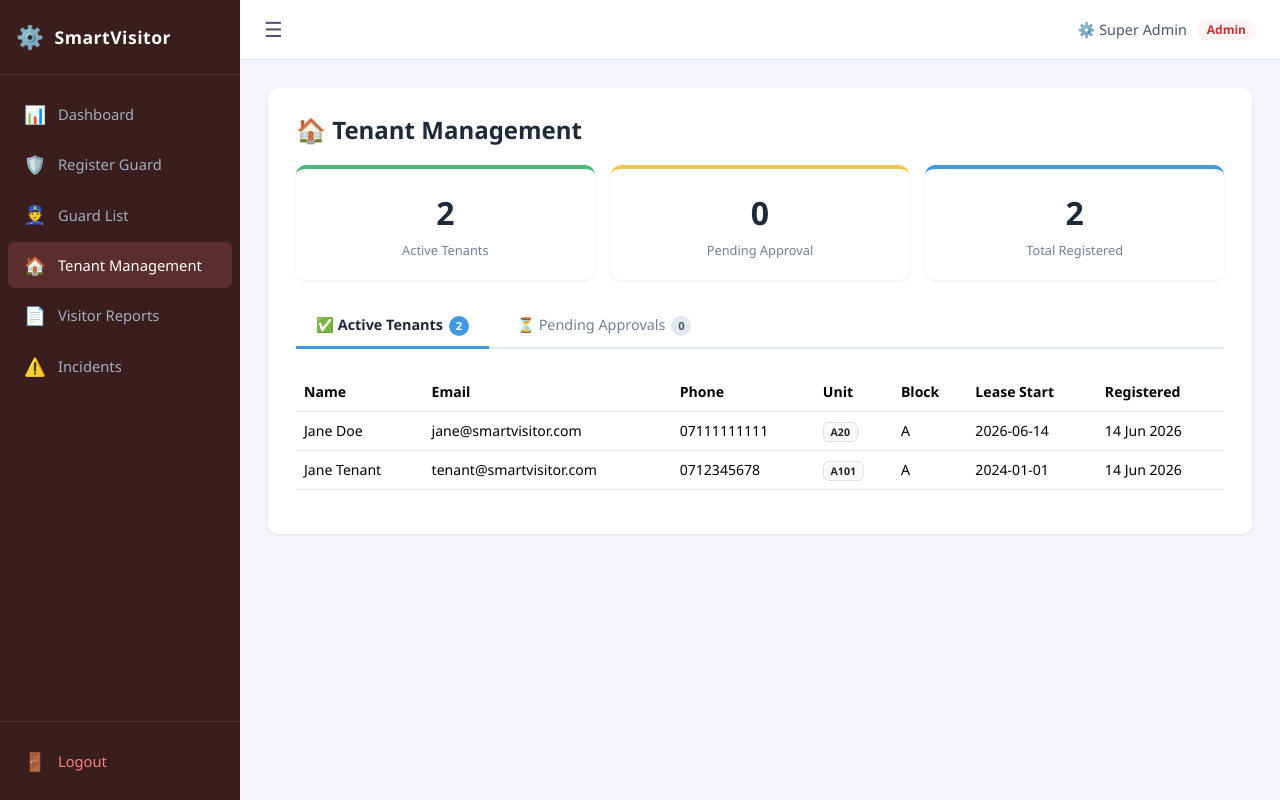
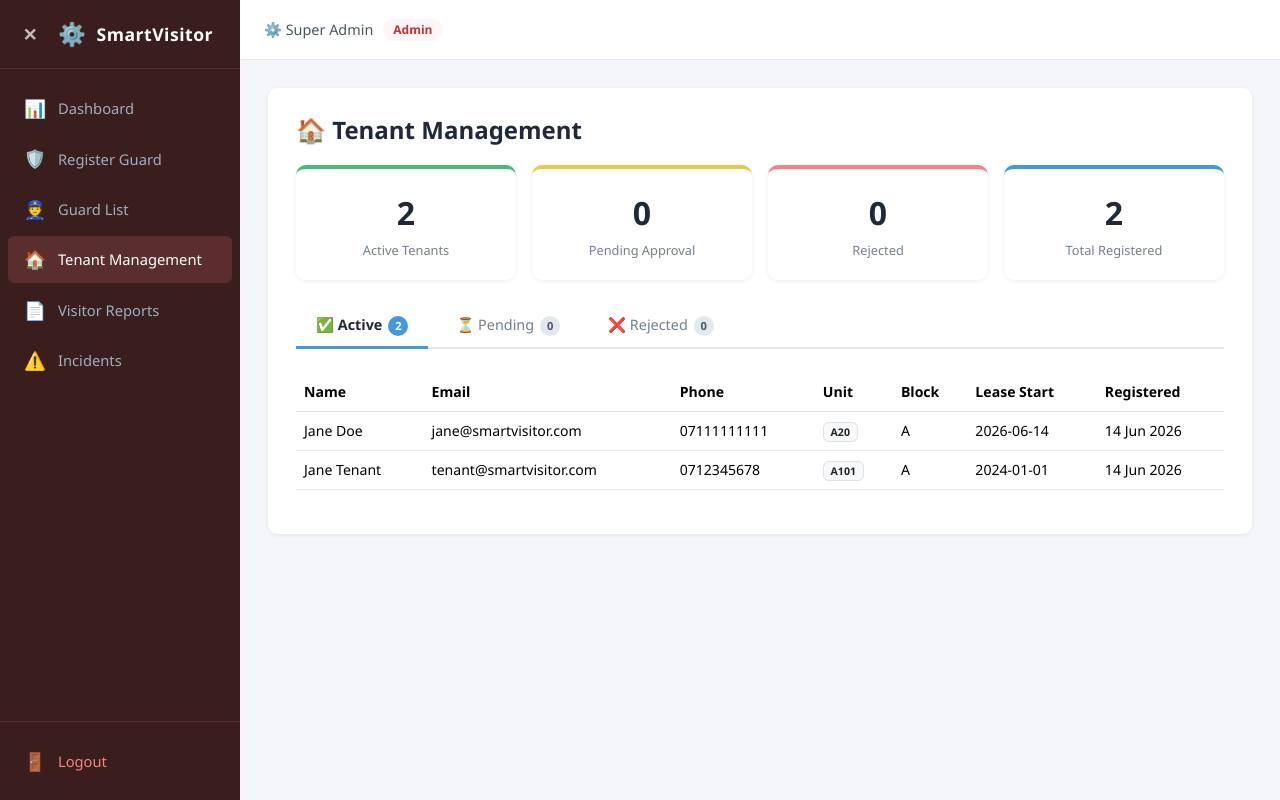
Before and after one commit to davejohnnie/smartvisitor_evms, a Laravel app: page /admin/tenants in a window 1280 px wide. Run offline with Laravel 12, Linux system fonts and the light colour scheme; a user stored in the database is signed in; data comes from the database, SQL or seed files in the repository; style sheets or scripts are compiled from the project's sources; parts of the project's set-up code (start-up, migrations or seed data) failed here and were passed over; some libraries are stand-ins or nearby versions.

Commit message:
latest changes to the system

```diff
--- a/app/Http/Controllers/AdminController.php
+++ b/app/Http/Controllers/AdminController.php
@@ -191,9 +191,16 @@ class AdminController extends Controller
             ->orderBy('created_at', 'desc')
             ->get();
 
+        $rejectedTenants = \App\Models\User::with('tenant')
+            ->where('role', 'tenant')
+            ->where('status', 'rejected')
+            ->orderBy('created_at', 'desc')
+            ->get();
+
         return Inertia::render('Admin/TenantManagement', [
-            'activeTenants'  => $activeTenants,
-            'pendingTenants' => $pendingTenants,
+            'activeTenants'   => $activeTenants,
+            'pendingTenants'  => $pendingTenants,
+            'rejectedTenants' => $rejectedTenants,
         ]);
     }
 
@@ -218,4 +225,33 @@ class AdminController extends Controller
         return redirect()->route('admin.tenants')
             ->with('success', "{$user->name}'s account has been approved and they have been notified via SMS.");
     }
+    public function rejectTenant(Request $request, $id)
+    {
+        $user = \App\Models\User::findOrFail($id);
+
+        if ($user->role !== 'tenant') {
+            return back()->with('error', 'This user is not a tenant.');
+        }
+
+        if ($user->isApproved()) {
+            return back()->with('error', 'This tenant is already approved and cannot be rejected.');
+        }
+
+        $request->validate([
+            'reason' => 'nullable|string|max:255',
+        ]);
+
+        $user->update(['status' => 'rejected']);
+
+        // Optional SMS to notify tenant of rejection
+        // $tenantPhone = $user->tenant?->phone_number;
+        // if ($tenantPhone) {
+        //     $sms     = new \App\Services\SmsService();
+        //     $message = "SmartVisitor: Your registration was not approved. Please contact estate management for assistance.";
+        //     $sms->send($tenantPhone, $message);
+        // }
+
+        return redirect()->route('admin.tenants')
+            ->with('success', "{$user->name}'s registration has been rejected.");
+    }
 }
--- a/resources/css/smartvisitor.css
+++ b/resources/css/smartvisitor.css
@@ -26,11 +26,19 @@
     display: flex;
     align-items: center;
     gap: 10px;
-    padding: 20px 16px;
+    padding: 16px 12px;
     border-bottom: 1px solid #2e3f52;
     font-size: 1.1rem;
     font-weight: 700;
     letter-spacing: 0.5px;
+}
+
+.sv-brand-content {
+    display: flex;
+    align-items: center;
+    gap: 10px;
+    flex: 1;
+    min-width: 0;
 }
 
 .brand-icon { font-size: 1.4rem; }
@@ -111,9 +119,23 @@
 .sidebar-toggle {
     background: none;
     border: none;
-    font-size: 1.3rem;
+    font-size: 1.1rem;
     cursor: pointer;
-    color: #4a5568;
+    color: rgba(255, 255, 255, 0.7);
+    padding: 8px;
+    border-radius: 6px;
+    transition: background 0.2s, color 0.2s;
+    display: flex;
+    align-items: center;
+    justify-content: center;
+    width: 36px;
+    height: 36px;
+    flex-shrink: 0;
+}
+
+.sidebar-toggle:hover {
+    background: rgba(255, 255, 255, 0.1);
+    color: #fff;
 }
 
 .topbar-user {
--- a/resources/js/Layouts/AdminLayout.jsx
+++ b/resources/js/Layouts/AdminLayout.jsx
@@ -9,7 +9,6 @@ export default function AdminLayout({ children }) {
     const isActive = (routeName) =>
         currentUrl === route(routeName, undefined, false);
 
-    // Auto-close sidebar on small screens after navigating
     useEffect(() => {
         if (window.innerWidth <= 768) {
             setSidebarOpen(false);
@@ -18,19 +17,25 @@ export default function AdminLayout({ children }) {
 
     return (
         <div className="sv-wrapper">
-            {/* Mobile backdrop */}
             <div
                 className={`sidebar-backdrop ${sidebarOpen ? "show" : ""}`}
                 onClick={() => setSidebarOpen(false)}
             />
 
-            <aside
-                className={`sv-sidebar admin-sidebar ${sidebarOpen ? "open" : "closed"}`}
-            >
+            <aside className={`sv-sidebar admin-sidebar ${sidebarOpen ? "open" : "closed"}`}>
                 <div className="sv-brand">
-                    <span className="brand-icon">⚙️</span>
+                    <button
+                        className="sidebar-toggle"
+                        onClick={() => setSidebarOpen(!sidebarOpen)}
+                        title={sidebarOpen ? "Collapse sidebar" : "Expand sidebar"}
+                    >
+                        {sidebarOpen ? "✕" : "☰"}
+                    </button>
                     {sidebarOpen && (
-                        <span className="brand-name">SmartVisitor</span>
+                        <div className="sv-brand-content">
+                            <span className="brand-icon">⚙️</span>
+                            <span className="brand-name">SmartVisitor</span>
+                        </div>
                     )}
                 </div>
 
@@ -56,7 +61,6 @@ export default function AdminLayout({ children }) {
                         <span className="nav-icon">👮</span>
                         {sidebarOpen && <span>Guard List</span>}
                     </Link>
-
                     <Link
                         href={route("admin.tenants")}
                         className={`sv-nav-link ${isActive("admin.tenants") ? "active" : ""}`}
@@ -64,7 +68,6 @@ export default function AdminLayout({ children }) {
                         <span className="nav-icon">🏠</span>
                         {sidebarOpen && <span>Tenant Management</span>}
                     </Link>
-
                     <Link
                         href={route("admin.reports")}
                         className={`sv-nav-link ${isActive("admin.reports") ? "active" : ""}`}
@@ -96,18 +99,11 @@ export default function AdminLayout({ children }) {
 
             <div className="sv-main">
                 <header className="sv-topbar">
-                    <button
-                        className="sidebar-toggle"
-                        onClick={() => setSidebarOpen(!sidebarOpen)}
-                    >
-                        ☰
-                    </button>
                     <div className="topbar-user">
                         <span>⚙️ {auth.user.name}</span>
                         <span className="role-badge admin-badge">Admin</span>
                     </div>
                 </header>
-
                 <main className="sv-content">{children}</main>
             </div>
         </div>
--- a/resources/js/Pages/Admin/TenantManagement.jsx
+++ b/resources/js/Pages/Admin/TenantManagement.jsx
@@ -1,21 +1,27 @@
-import { Head, router, usePage } from "@inertiajs/react";
-import AdminLayout from "@/Layouts/AdminLayout";
-import { useState } from "react";
+import { Head, router, usePage } from '@inertiajs/react';
+import AdminLayout from '@/Layouts/AdminLayout';
+import { useState } from 'react';
 
-export default function TenantManagement({ activeTenants, pendingTenants }) {
+export default function TenantManagement({ activeTenants = [], pendingTenants = [], rejectedTenants = [] }) {
     const { flash } = usePage().props;
     const [activeTab, setActiveTab] = useState(
-        pendingTenants.length > 0 ? "pending" : "active",
+        pendingTenants.length > 0 ? 'pending' : 'active'
     );
 
     const handleApprove = (id, name) => {
         if (confirm(`Approve ${name}'s account?`)) {
-            router.patch(route("admin.tenants.approve", id));
+            router.patch(route('admin.tenants.approve', id));
+        }
+    };
+
+    const handleReject = (id, name) => {
+        if (confirm(`Reject ${name}'s registration?`)) {
+            router.patch(route('admin.tenants.reject', id));
         }
     };
 
     const formatDate = (d) =>
-        new Date(d).toLocaleDateString("en-KE", { dateStyle: "medium" });
+        new Date(d).toLocaleDateString('en-KE', { dateStyle: 'medium' });
 
     return (
         <>
@@ -25,9 +31,7 @@ export default function TenantManagement({ activeTenants, pendingTenants }) {
                 <h4 className="page-title">🏠 Tenant Management</h4>
 
                 {flash?.success && (
-                    <div className="alert alert-success mb-4">
-                        {flash.success}
-                    </div>
+                    <div className="alert alert-success mb-4">{flash.success}</div>
                 )}
                 {flash?.error && (
                     <div className="alert alert-danger mb-4">{flash.error}</div>
@@ -36,20 +40,20 @@ export default function TenantManagement({ activeTenants, pendingTenants }) {
                 {/* Summary Cards */}
                 <div className="stats-grid mb-4">
                     <div className="stat-card stat-green">
-                        <span className="stat-number">
-                            {activeTenants.length}
-                        </span>
+                        <span className="stat-number">{activeTenants.length}</span>
                         <span className="stat-label">Active Tenants</span>
                     </div>
                     <div className="stat-card stat-yellow">
-                        <span className="stat-number">
-                            {pendingTenants.length}
-                        </span>
+                        <span className="stat-number">{pendingTenants.length}</span>
                         <span className="stat-label">Pending Approval</span>
+                    </div>
+                    <div className="stat-card stat-red">
+                        <span className="stat-number">{rejectedTenants.length}</span>
+                        <span className="stat-label">Rejected</span>
                     </div>
                     <div className="stat-card stat-blue">
                         <span className="stat-number">
-                            {activeTenants.length + pendingTenants.length}
+                            {activeTenants.length + pendingTenants.length + rejectedTenants.length}
                         </span>
                         <span className="stat-label">Total Registered</span>
                     </div>
@@ -58,34 +62,34 @@ export default function TenantManagement({ activeTenants, pendingTenants }) {
                 {/* Tabs */}
                 <div className="profile-tabs mb-4">
                     <button
-                        className={`profile-tab ${activeTab === "active" ? "active" : ""}`}
-                        onClick={() => setActiveTab("active")}
+                        className={`profile-tab ${activeTab === 'active' ? 'active' : ''}`}
+                        onClick={() => setActiveTab('active')}
                     >
-                        ✅ Active Tenants
-                        <span className="tab-count">
-                            {activeTenants.length}
-                        </span>
+                        ✅ Active
+                        <span className="tab-count">{activeTenants.length}</span>
                     </button>
                     <button
-                        className={`profile-tab ${activeTab === "pending" ? "active" : ""}`}
-                        onClick={() => setActiveTab("pending")}
+                        className={`profile-tab ${activeTab === 'pending' ? 'active' : ''}`}
+                        onClick={() => setActiveTab('pending')}
                     >
-                        ⏳ Pending Approvals
-                        <span className="tab-count">
-                            {pendingTenants.length}
-                        </span>
+                        ⏳ Pending
+                        <span className="tab-count">{pendingTenants.length}</span>
+                    </button>
+                    <button
+                        className={`profile-tab ${activeTab === 'rejected' ? 'active' : ''}`}
+                        onClick={() => setActiveTab('rejected')}
+                    >
+                        ❌ Rejected
+                        <span className="tab-count">{rejectedTenants.length}</span>
                     </button>
                 </div>
 
-                {/* ── Active Tenants Tab ── */}
-                {activeTab === "active" && (
+                {/* ── Active Tab ── */}
+                {activeTab === 'active' && (
                     <>
                         {activeTenants.length === 0 ? (
                             <div className="empty-state">
-                                <p>
-                                    No active tenants yet — approve pending
-                                    registrations to get started.
-                                </p>
+                                <p>No active tenants yet.</p>
                             </div>
                         ) : (
                             <div className="table-responsive">
@@ -106,30 +110,15 @@ export default function TenantManagement({ activeTenants, pendingTenants }) {
                                             <tr key={tenant.u_id}>
                                                 <td>{tenant.name}</td>
                                                 <td>{tenant.email}</td>
-                                                <td>
-                                                    {
-                                                        tenant.tenant
-                                                            ?.phone_number
-                                                    }
-                                                </td>
+                                                <td>{tenant.tenant?.phone_number}</td>
                                                 <td>
                                                     <span className="badge bg-light text-dark border">
-                                                        {
-                                                            tenant.tenant
-                                                                ?.unit_number
-                                                        }
+                                                        {tenant.tenant?.unit_number}
                                                     </span>
                                                 </td>
                                                 <td>{tenant.tenant?.block}</td>
-                                                <td>
-                                                    {tenant.tenant
-                                                        ?.lease_start ?? "—"}
-                                                </td>
-                                                <td>
-                                                    {formatDate(
-                                                        tenant.created_at,
-                                                    )}
-                                                </td>
+                                                <td>{tenant.tenant?.lease_start ?? '—'}</td>
+                                                <td>{formatDate(tenant.created_at)}</td>
                                             </tr>
                                         ))}
                                     </tbody>
@@ -139,14 +128,12 @@ export default function TenantManagement({ activeTenants, pendingTenants }) {
                     </>
                 )}
 
-                {/* ── Pending Approvals Tab ── */}
-                {activeTab === "pending" && (
+                {/* ── Pending Tab ── */}
+                {activeTab === 'pending' && (
                     <>
                         {pendingTenants.length === 0 ? (
                             <div className="empty-state">
-                                <p>
-                                    No pending registrations — all caught up. ✅
-                                </p>
+                                <p>No pending registrations — all caught up. ✅</p>
                             </div>
                         ) : (
                             <div className="table-responsive">
@@ -159,7 +146,7 @@ export default function TenantManagement({ activeTenants, pendingTenants }) {
                                             <th>Unit</th>
                                             <th>Block</th>
                                             <th>Registered</th>
-                                            <th>Action</th>
+                                            <th>Actions</th>
                                         </tr>
                                     </thead>
                                     <tbody>
@@ -167,39 +154,74 @@ export default function TenantManagement({ activeTenants, pendingTenants }) {
                                             <tr key={tenant.u_id}>
                                                 <td>{tenant.name}</td>
                                                 <td>{tenant.email}</td>
-                                                <td>
-                                                    {
-                                                        tenant.tenant
-                                                            ?.phone_number
-                                                    }
-                                                </td>
+                                                <td>{tenant.tenant?.phone_number}</td>
                                                 <td>
                                                     <span className="badge bg-light text-dark border">
-                                                        {
-                                                            tenant.tenant
-                                                                ?.unit_number
-                                                        }
+                                                        {tenant.tenant?.unit_number}
                                                     </span>
                                                 </td>
                                                 <td>{tenant.tenant?.block}</td>
+                                                <td>{formatDate(tenant.created_at)}</td>
                                                 <td>
-                                                    {formatDate(
-                                                        tenant.created_at,
-                                                    )}
+                                                    <div className="d-flex gap-2">
+                                                        <button
+                                                            className="btn btn-success btn-sm"
+                                                            onClick={() => handleApprove(tenant.u_id, tenant.name)}
+                                                        >
+                                                            ✅ Approve
+                                                        </button>
+                                                        <button
+                                                            className="btn btn-danger btn-sm"
+                                                            onClick={() => handleReject(tenant.u_id, tenant.name)}
+                                                        >
+                                                            ❌ Reject
+                                                        </button>
+                                                    </div>
                                                 </td>
+                                            </tr>
+                                        ))}
+                                    </tbody>
+                                </table>
+                            </div>
+                        )}
+                    </>
+                )}
+
+                {/* ── Rejected Tab ── */}
+                {activeTab === 'rejected' && (
+                    <>
+                        {rejectedTenants.length === 0 ? (
+                            <div className="empty-state">
+                                <p>No rejected registrations.</p>
+                            </div>
+                        ) : (
+                            <div className="table-responsive">
+                                <table className="table sv-table">
+                                    <thead>
+                                        <tr>
+                                            <th>Name</th>
+                                            <th>Email</th>
+                                            <th>Phone</th>
+                                            <th>Unit</th>
+                                            <th>Block</th>
+                                            <th>Registered</th>
+                                        </tr>
+                                    </thead>
+                                    <tbody>
+                                        {rejectedTenants.map((tenant) => (
+                                            <tr key={tenant.u_id}>
                                                 <td>
-                                                    <button
-                                                        className="btn btn-success btn-sm"
-                                                        onClick={() =>
-                                                            handleApprove(
-                                                                tenant.u_id,
-                                                                tenant.name,
-                                                            )
-                                                        }
-                                                    >
-                                                        ✅ Approve
-                                                    </button>
+                                                    <span className="text-muted">{tenant.name}</span>
                                                 </td>
+                                                <td>{tenant.email}</td>
+                                                <td>{tenant.tenant?.phone_number}</td>
+                                                <td>
+                                                    <span className="badge bg-light text-dark border">
+                                                        {tenant.tenant?.unit_number}
+                                                    </span>
+                                                </td>
+                                                <td>{tenant.tenant?.block}</td>
+                                                <td>{formatDate(tenant.created_at)}</td>
                                             </tr>
                                         ))}
                                     </tbody>
--- a/resources/js/Pages/Auth/Login.jsx
+++ b/resources/js/Pages/Auth/Login.jsx
@@ -28,16 +28,14 @@ export default function Login({ status }) {
                 </p>
                 <div className="auth-side-list">
                     <div className="auth-side-list-item">
-                        <span className="icon">📷</span> QR invites guards scan
-                        in seconds
+                        <span className="icon">📷</span> Scan QR invites in seconds
                     </div>
                     <div className="auth-side-list-item">
                         <span className="icon">📲</span> SMS the moment your
                         visitor arrives
                     </div>
                     <div className="auth-side-list-item">
-                        <span className="icon">📊</span> Real gate activity, not
-                        paper logs
+                        <span className="icon">📊</span> Realtime gate activity
                     </div>
                 </div>
             </div>
--- a/resources/js/Pages/Auth/Register.jsx
+++ b/resources/js/Pages/Auth/Register.jsx
@@ -32,8 +32,7 @@ export default function Register() {
                 </p>
                 <div className="auth-side-list">
                     <div className="auth-side-list-item">
-                        <span className="icon">⚡</span> Quick setup, no
-                        approval wait
+                        <span className="icon">⚡</span> Quick and easy setup
                     </div>
                     <div className="auth-side-list-item">
                         <span className="icon">🔒</span> Your unit details stay
--- a/routes/web.php
+++ b/routes/web.php
@@ -68,6 +68,8 @@ Route::middleware(['auth', 'admin'])->prefix('admin')->name('admin.')->group(fun
     Route::get('/guards', [AdminController::class, 'guardList'])->name('guards.index');
     Route::get('/tenants',                  [AdminController::class, 'tenantManagement'])->name('tenants');
     Route::patch('/tenants/{id}/approve',   [AdminController::class, 'approveTenant'])->name('tenants.approve');
+    Route::patch('/tenants/{id}/reject', [AdminController::class, 'rejectTenant'])->name('tenants.reject');
+
 
     // Actions
     Route::post('/guards',                      [AdminController::class, 'storeGuard'])->name('guards.store');
```
Also changed, not shown: resources/views/welcome.blade.php (+15 -6 lines), database/migrations/2026_09_01_132225_add_rejected_status_to_users_table.php (added), package-lock.json, resources/js/ziggy.js (added).
